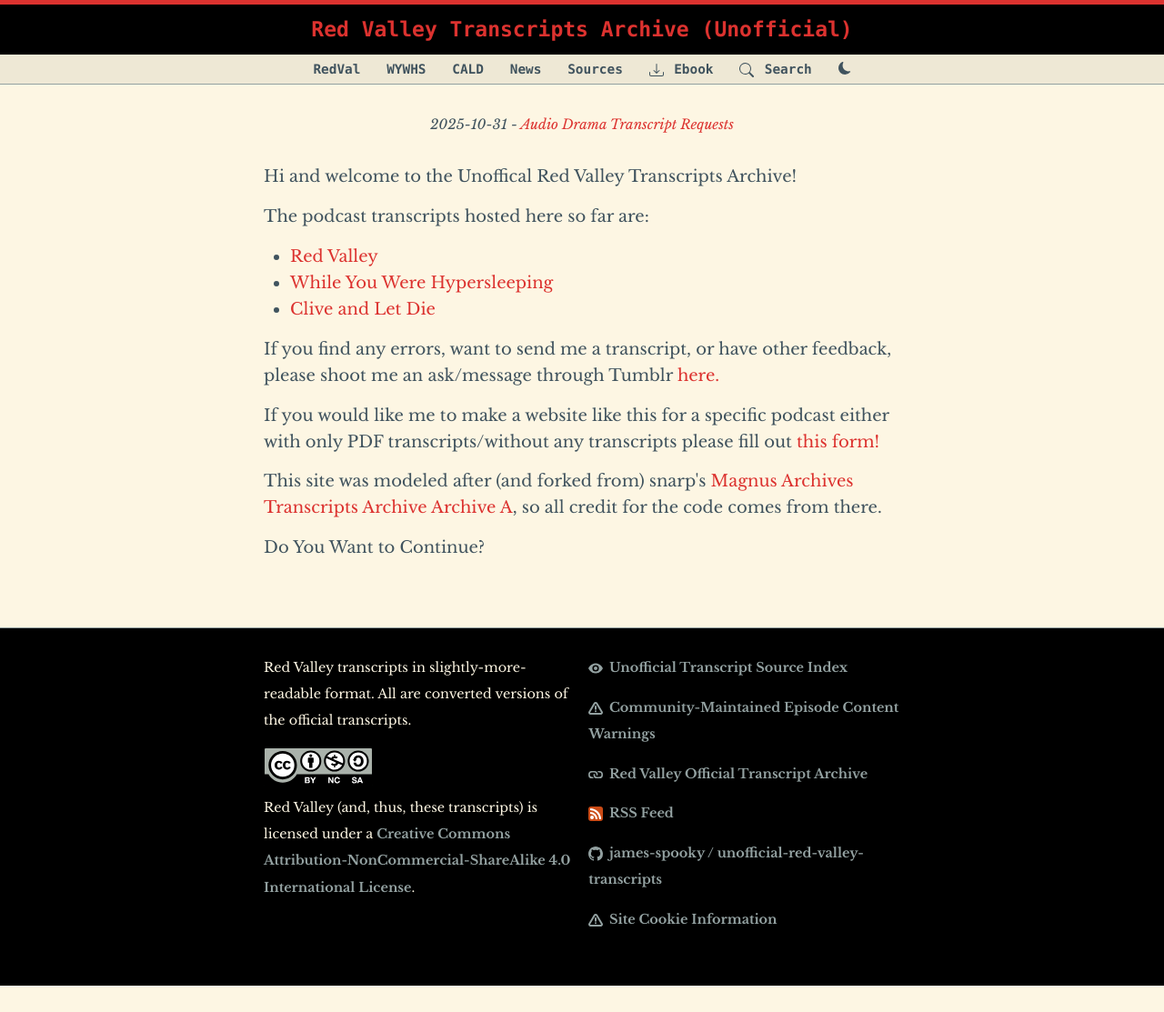
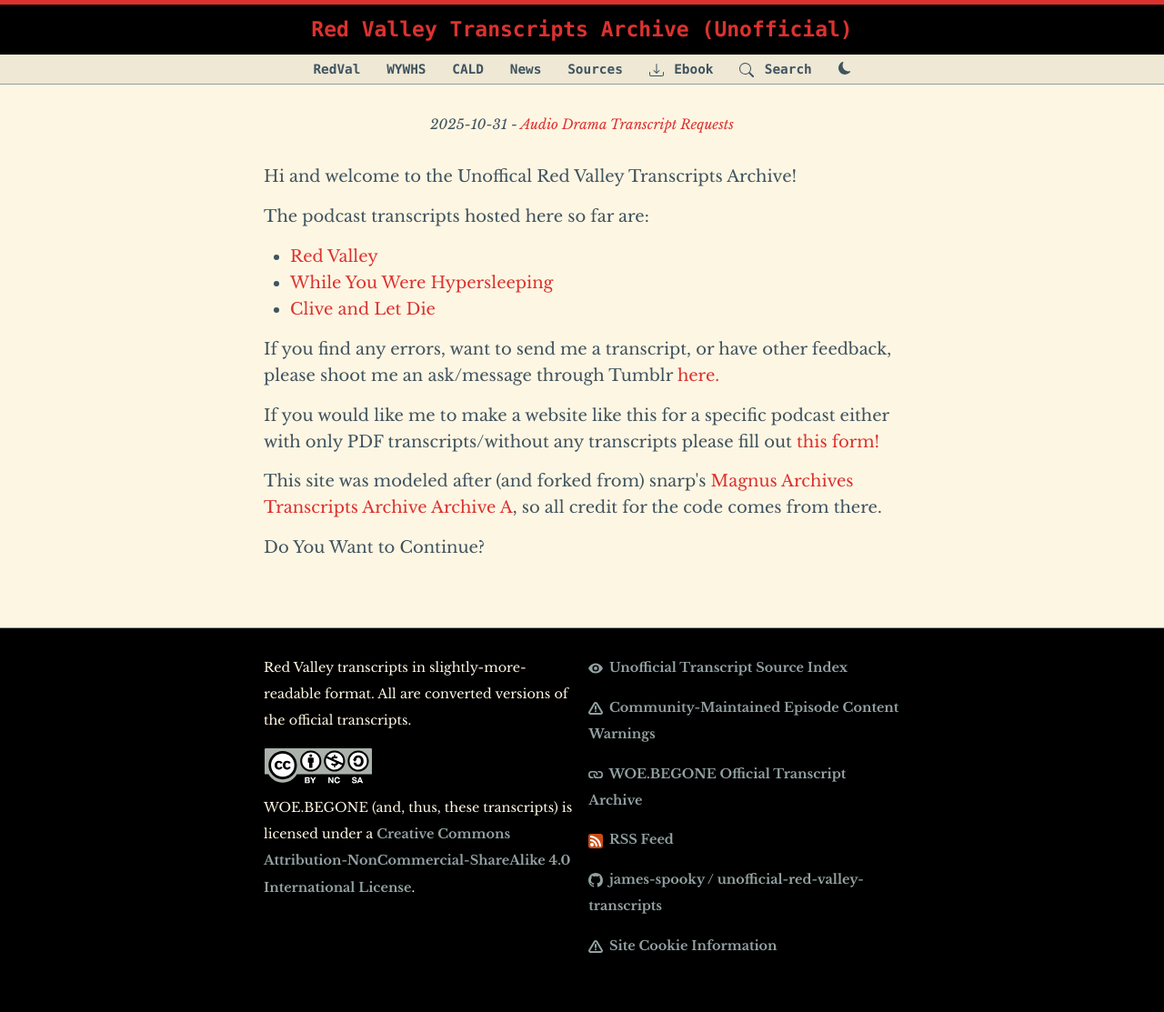
Before and after one commit to spooky-james/unofficial-woe.begone-transcripts, a Jekyll site: the page built from index.html, in a window 1280 px wide. Shown: the whole page at 91% size. Built offline with Jekyll 4.4.1, drawn with Linux system fonts in a browser that asks for light colours; before the commit the page ends 1084 px from its top, so only the background shows below that.

Commit message:
Update footer.html

```diff
--- a/_includes/footer.html
+++ b/_includes/footer.html
@@ -5,7 +5,7 @@
 				<p>{{ site.description }}</p>
 				<p class="cc-license">
 					<a rel="license" href="http://creativecommons.org/licenses/by-nc-sa/4.0/" title="Creative Commons Attribution-NonCommercial-ShareAlike 4.0 International License"> {% include icon-cc-license.svg %}</a><br />
-					Red Valley (and, thus, these transcripts) is licensed under a <a href="http://creativecommons.org/licenses/by-nc-sa/4.0/">Creative Commons Attribution-NonCommercial-ShareAlike 4.0 International License</a>.
+					WOE.BEGONE (and, thus, these transcripts) is licensed under a <a href="http://creativecommons.org/licenses/by-nc-sa/4.0/">Creative Commons Attribution-NonCommercial-ShareAlike 4.0 International License</a>.
 				</p>
 			</div><!--/.footer-col-1-->
 			<div class="footer-col footer-col-2">
@@ -14,7 +14,7 @@
 
 				<p><a target="_blank" href="https://red-valley.fandom.com/wiki/Content_Warnings"><span class="icon icon--alert">{% include icon-alert.svg %}</span> Community-Maintained Episode Content Warnings</a></p>
 
-				<p><a target="_blank" href="https://www.redvalleypod.com/episodes.html"><span class="icon icon--link">{% include icon-link.svg %}</span> Red Valley Official Transcript Archive</a></p>
+				<p><a target="_blank" href="https://www.redvalleypod.com/episodes.html"><span class="icon icon--link">{% include icon-link.svg %}</span> WOE.BEGONE Official Transcript Archive</a></p>
 
 				<p><a href="{{ site.baseurl }}/feed.xml"><span class="icon icon--feed">{% include icon-feed.svg %}</span> RSS Feed</a></p>
 
```
